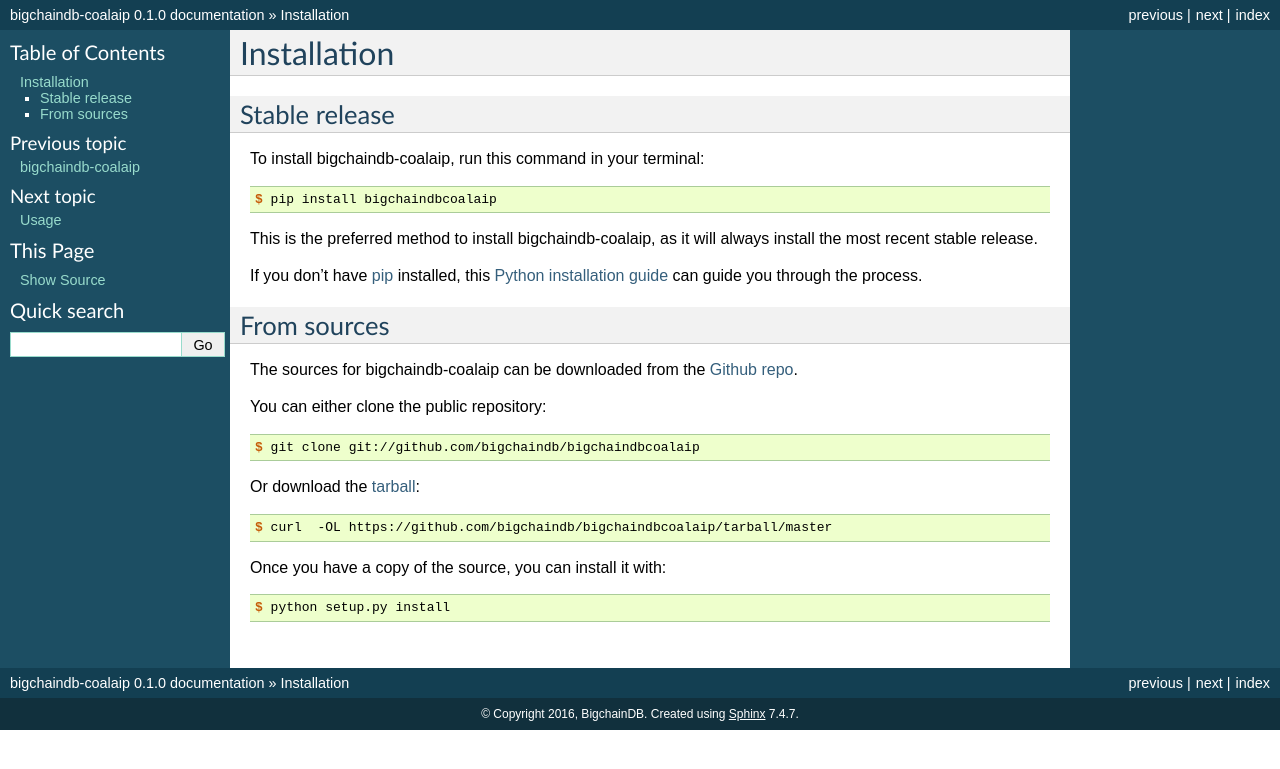
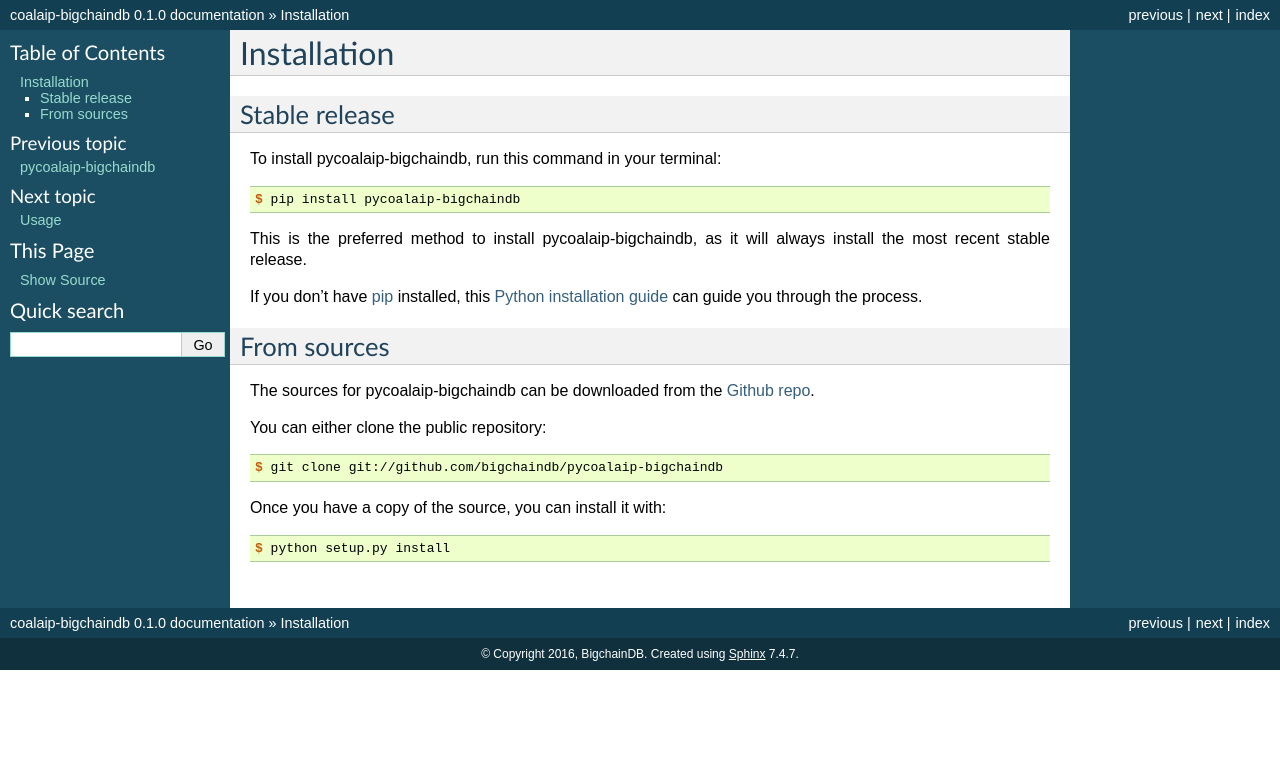
Before and after one commit to COALAIP/pycoalaip-bigchaindb, a Sphinx documentation site: the page built from docs/installation.rst, in a window 1280 px wide. Shown: the top 769 px of the page. Built offline with Sphinx 7.4.7, drawn with Linux system fonts in a browser that asks for light colours; pages that are not in the unit, such as notebooks, are missing from menus.

Commit message:
Rename packages and related files from bigchaindb-coalaip to pycoalaip-bigchaindb

```diff
--- a/HISTORY.rst
+++ b/HISTORY.rst
@@ -2,7 +2,7 @@
 History
 =======
 
-0.1.0 (2016-08-05)
+0.1.0 (2016-08-23)
 ------------------
 
 * First release on PyPI.
--- a/docs/conf.py
+++ b/docs/conf.py
@@ -1,7 +1,7 @@
 #!/usr/bin/env python
 # -*- coding: utf-8 -*-
 #
-# bigchaindbcoalaip documentation build configuration file, created by
+# pycoalaip-bigchaindb documentation build configuration file, created by
 # sphinx-quickstart on Tue Jul  9 22:26:36 2013.
 #
 # This file is execfile()d with the current directory set to its
@@ -31,7 +31,7 @@
 # version is used.
 sys.path.insert(0, project_root)
 
-import bigchaindbcoalaip
+import coalaip_bigchaindb
 
 # -- General configuration ---------------------------------------------
 
@@ -55,7 +55,7 @@
 master_doc = 'index'
 
 # General information about the project.
-project = u'bigchaindb-coalaip'
+project = u'coalaip-bigchaindb'
 copyright = u"2016, BigchainDB"
 
 # The version info for the project you're documenting, acts as replacement
@@ -63,9 +63,9 @@
 # the built documents.
 #
 # The short X.Y version.
-version = bigchaindbcoalaip.__version__
+version = coalaip_bigchaindb.__version__
 # The full version, including alpha/beta/rc tags.
-release = bigchaindbcoalaip.__version__
+release = coalaip_bigchaindb.__version__
 
 # The language for content autogenerated by Sphinx. Refer to documentation
 # for a list of supported languages.
@@ -188,7 +188,7 @@
 #html_file_suffix = None
 
 # Output file base name for HTML help builder.
-htmlhelp_basename = 'bigchaindbcoalaipdoc'
+htmlhelp_basename = 'coalaip-bigchaindbdoc'
 
 
 # -- Options for LaTeX output ------------------------------------------
@@ -208,8 +208,8 @@
 # (source start file, target name, title, author, documentclass
 # [howto/manual]).
 latex_documents = [
-    ('index', 'bigchaindbcoalaip.tex',
-     u'bigchaindb-coalaip Documentation',
+    ('index', 'coalaip-bigchaindb.tex',
+     u'pycoalaip-bigchaindb Documentation',
      u'BigchainDB', 'manual'),
 ]
 
@@ -239,8 +239,8 @@
 # One entry per manual page. List of tuples
 # (source start file, name, description, authors, manual section).
 man_pages = [
-    ('index', 'bigchaindbcoalaip',
-     u'bigchaindb-coalaip Documentation',
+    ('index', 'coalaip-bigchaindb',
+     u'pycoalaip-bigchaindb Documentation',
      [u'BigchainDB'], 1)
 ]
 
@@ -254,10 +254,10 @@
 # (source start file, target name, title, author,
 #  dir menu entry, description, category)
 texinfo_documents = [
-    ('index', 'bigchaindbcoalaip',
-     u'bigchaindb-coalaip Documentation',
+    ('index', 'coalaip-bigchaindb',
+     u'pycoalaip-bigchaindb Documentation',
      u'BigchainDB',
-     'bigchaindbcoalaip',
+     'coalaip-bigchaindb',
      'One line description of project.',
      'Miscellaneous'),
 ]
--- a/docs/index.rst
+++ b/docs/index.rst
@@ -1,10 +1,10 @@
-.. bigchaindbcoalaip documentation master file, created by
+.. pycoalaip-bigchaindb documentation master file, created by
    sphinx-quickstart on Tue Jul  9 22:26:36 2013.
    You can adapt this file completely to your liking, but it should at least
    contain the root `toctree` directive.
 
-Welcome to bigchaindb-coalaip's documentation!
-======================================
+Welcome to pycoalaip-bigchaindb's documentation!
+================================================
 
 Contents:
 
--- a/docs/installation.rst
+++ b/docs/installation.rst
@@ -8,13 +8,13 @@
 Stable release
 --------------
 
-To install bigchaindb-coalaip, run this command in your terminal:
+To install pycoalaip-bigchaindb, run this command in your terminal:
 
 .. code-block:: console
 
-    $ pip install bigchaindbcoalaip
+    $ pip install pycoalaip-bigchaindb
 
-This is the preferred method to install bigchaindb-coalaip, as it will always install the most recent stable release.
+This is the preferred method to install pycoalaip-bigchaindb, as it will always install the most recent stable release.
 
 If you don't have `pip`_ installed, this `Python installation guide`_ can guide
 you through the process.
@@ -26,19 +26,13 @@
 From sources
 ------------
 
-The sources for bigchaindb-coalaip can be downloaded from the `Github repo`_.
+The sources for pycoalaip-bigchaindb can be downloaded from the `Github repo`_.
 
 You can either clone the public repository:
 
 .. code-block:: console
 
-    $ git clone git://github.com/bigchaindb/bigchaindbcoalaip
-
-Or download the `tarball`_:
-
-.. code-block:: console
-
-    $ curl  -OL https://github.com/bigchaindb/bigchaindbcoalaip/tarball/master
+    $ git clone git://github.com/bigchaindb/pycoalaip-bigchaindb
 
 Once you have a copy of the source, you can install it with:
 
@@ -47,5 +41,5 @@
     $ python setup.py install
 
 
-.. _Github repo: https://github.com/bigchaindb/bigchaindbcoalaip
-.. _tarball: https://github.com/bigchaindb/bigchaindbcoalaip/tarball/master
+.. _Github repo: https://github.com/bigchaindb/pycoalaip-bigchaindb
+.. _tarball: https://github.com/bigchaindb/pycoalaip-bigchaindb/tarball/master
--- a/docs/usage.rst
+++ b/docs/usage.rst
@@ -2,6 +2,6 @@
 Usage
 =====
 
-To use bigchaindb-coalaip in a project::
+To use pycoalaip-bigchaindb in a project::
 
-    import bigchaindbcoalaip
+    import coalaip_bigchaindb
--- a/setup.cfg
+++ b/setup.cfg
@@ -7,7 +7,7 @@
 search = version='{current_version}'
 replace = version='{new_version}'
 
-[bumpversion:file:bigchaindbcoalaip/__init__.py]
+[bumpversion:file:coalaip_bigchaindb/__init__.py]
 search = __version__ = '{current_version}'
 replace = __version__ = '{new_version}'
 
```
Also changed, not shown: CONTRIBUTING.rst (+12 -12 lines), README.rst (+14 -13 lines), setup.py (+13 -14 lines), coalaip_bigchaindb/__init__.py (renamed from bigchaindbcoalaip/__init__.py), 8 other files.
